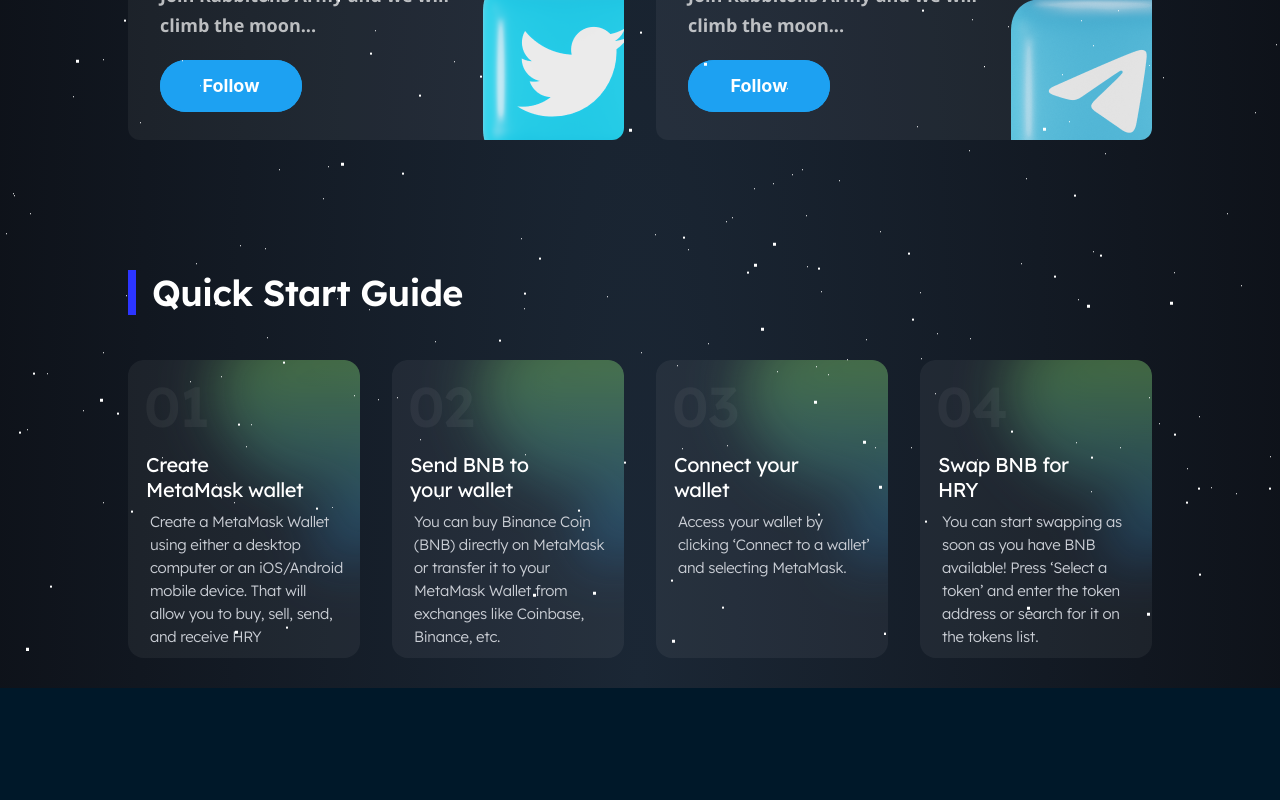
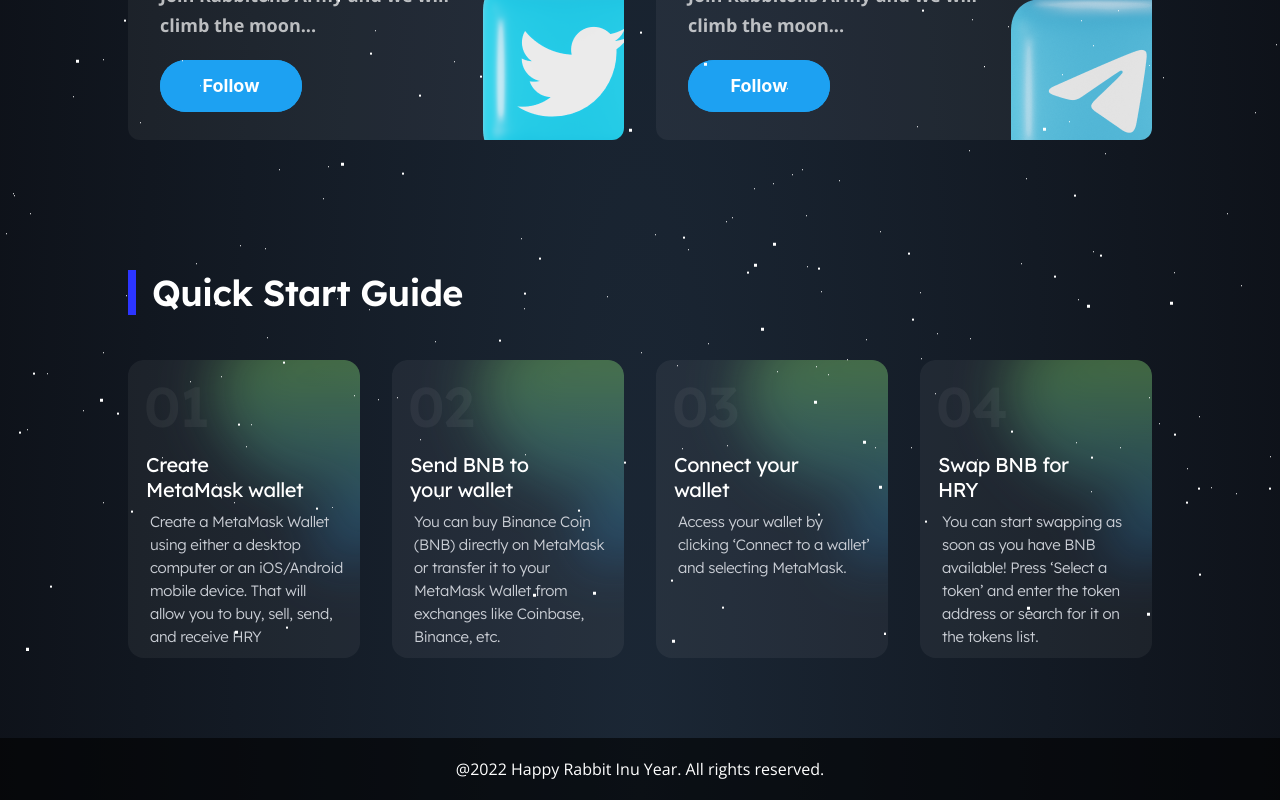
Before and after one commit to CodexOp/happyrabitinu, a React (Create React App) app: page / in a window 1280 px wide. Shown: the part 3238-4038 px from the top of the page. Before the commit the page ends 3926 px from the top, so only its background shows below. Built offline with nearby package versions, Linux system fonts and the light colour scheme.

Commit message:
changes acc to client

```diff
--- a/src/components/community/community.css
+++ b/src/components/community/community.css
@@ -264,13 +264,27 @@
 
 @media (max-width: 1023px){
 .join-the-community__socmedia-img-wrap {
-    display: none;
+    width: auto;
+    height: auto;
+    display: block;
+    margin-right: -10px;
+    margin-bottom: -10px;
 }
 
 
-.ceo_image_section{
-    display: none;
+.join-the-community__socmedia-img-wrap img{
+    width: 100px;
+    height: auto;
+
 }
+
+
+.join-the-community__item--twiter .join-the-community__socmedia-img-wrap {
+
+    margin-bottom: -30px;
+}
+
+
 
 .join-the-community__items {
     grid-gap: 20px;
@@ -293,6 +307,15 @@
     grid-column: 1/7;
 }
 
+.ceo_image_section{
+    grid-row: 1/5;
+    grid-column: 1/7
+}
+
+.ceo_image_section img{
+    width: 80px;
+    border-radius: 50%;
+}
 
 .join-the-community__follow {
     grid-gap: 0 15px;
@@ -323,13 +346,24 @@
 }
 
 
-.join-the-community__socmedia-img-wrap {
-    display: none;
-}
-
 .join-the-community__item--telegram{
     grid-column: 1/13;
 }
 
 
 }
+
+
+@media(max-width:400px){
+    .join-the-community__item--twiter{
+        grid-column: 1/12;
+    }
+
+    .join-the-community__item--telegram {
+        grid-column: 1/12;
+
+    }
+    .container{
+        width: 90% ;
+    }
+}
--- a/src/components/guide/Guide.jsx
+++ b/src/components/guide/Guide.jsx
@@ -8,6 +8,7 @@ import "./guide.css"
 
 const Guide = () => {
   return (
+    <>
     <div class="guide__items grid-12 heading_last"  id="guide">
     <div class="heading heading--decorator guide__heading">Quick Start Guide</div>
 
@@ -53,6 +54,10 @@ const Guide = () => {
             token’ and enter the token address or search for it on the tokens list.</div>
         </div>
       </div>
+      <div className="footer">
+      <p className='footer_text'>@2022 Happy Rabbit Inu Year. All rights reserved.</p>
+      </div>
+      </>
   )
 }
 
--- a/src/components/guide/guide.css
+++ b/src/components/guide/guide.css
@@ -4,6 +4,23 @@
     display: grid;
     grid-template-columns: repeat(12, 1fr);
     grid-gap: 20px 32px;
+}
+
+#guide{
+    padding-bottom: 50px;
+}
+
+.footer{
+    background: rgba(0,0,0,0.6);
+    padding: 20px 0;
+
+}
+
+.footer_text{
+    color:#fff;
+    width: 90%;
+    margin: auto;
+    text-align: center;
 }
 
 .guide__item--one {
@@ -105,6 +122,8 @@
     color: rgba(255, 255, 255, 0.05);
 }
 
+
+
 .guide-item__img-wrap {
     -ms-grid-row: 1;
     grid-row: 1;
@@ -161,10 +180,7 @@
 }
 
 
-.guide__items {
-    width: 95%;
-    margin: auto;
-}
+
 }
 
 @media (max-width: 525px){
@@ -172,6 +188,10 @@
     grid-column: 1/13;
 }
 
+.guide__items {
+    width: 95%;
+    margin: auto;
+}
 
 .guide__item--one {
     grid-column: 1/13;
```
